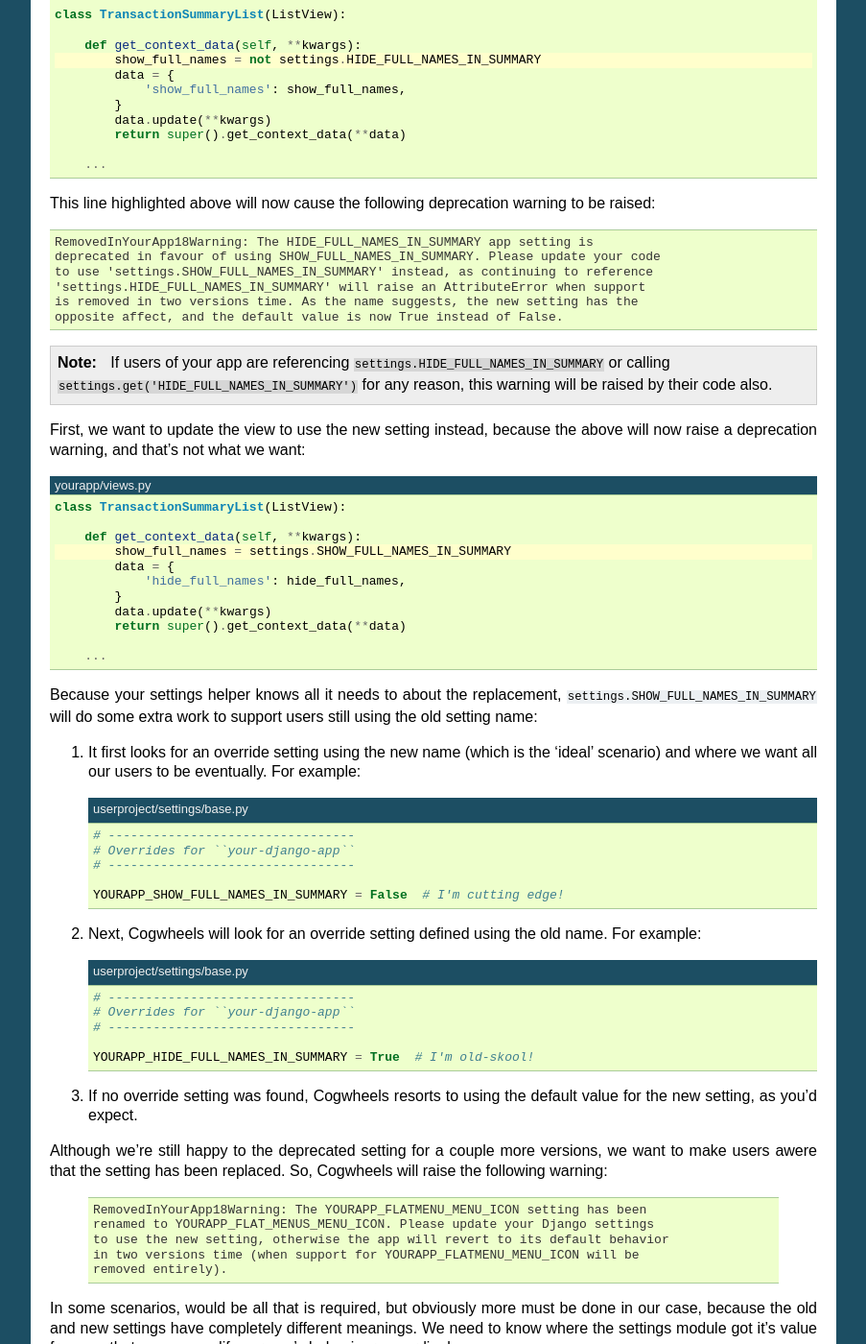
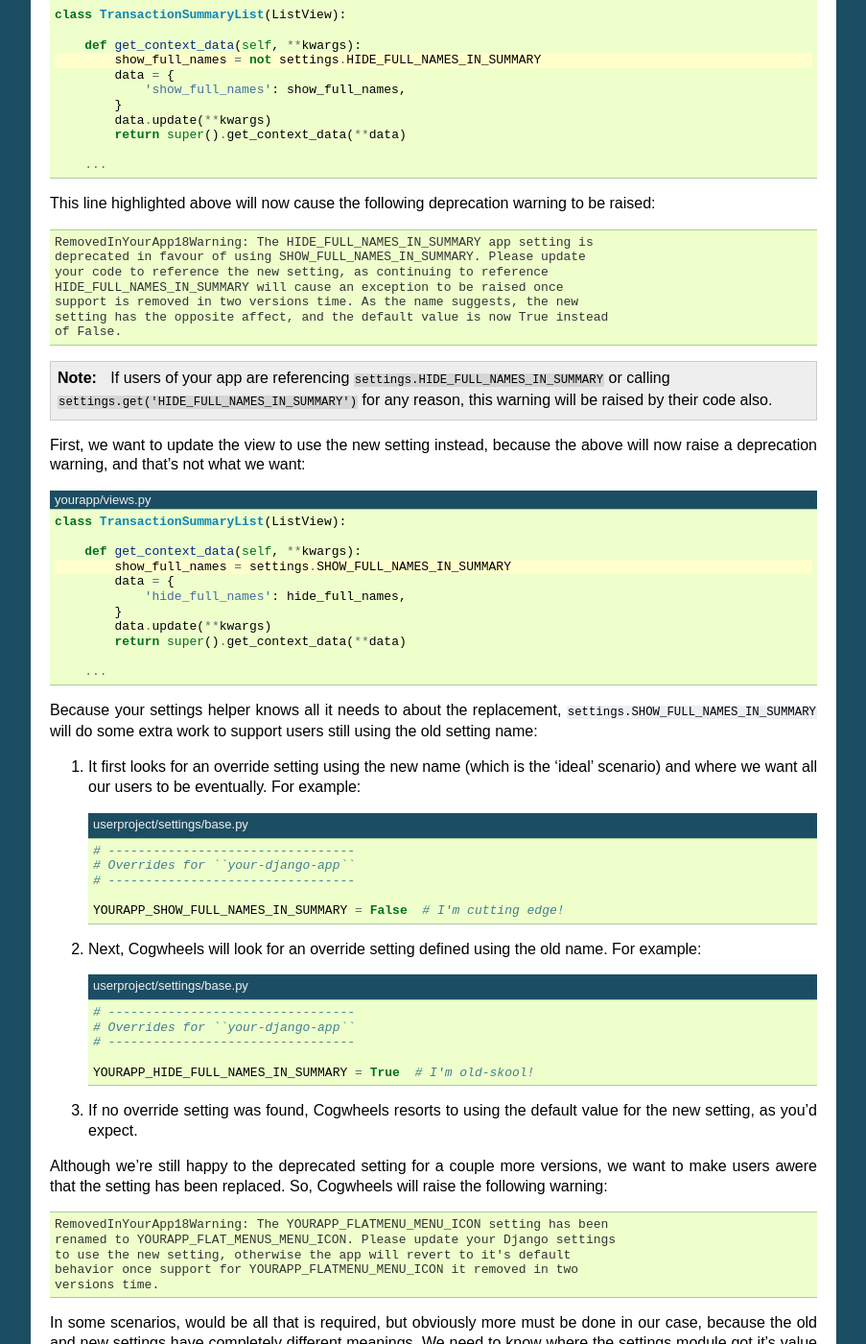
Before and after one commit to ababic/django-cogwheels, a Sphinx documentation site: the page built from docs/source/deprecating-app-settings/single-replacement-example.rst, in a window 1280 px wide and 1400 px high, scrolled down 2618 px. Shown: the whole window at 96% size, without its empty margins (198-1101 px from the left). Built offline with Sphinx 7.4.7, drawn with Linux system fonts in a browser that asks for light colours.

Commit message:
Update deprecation warning example text to match latest changes on master

```diff
--- a/docs/source/deprecating-app-settings/single-replacement-example.rst
+++ b/docs/source/deprecating-app-settings/single-replacement-example.rst
@@ -148,11 +148,12 @@ This line highlighted above will now cause the following deprecation warning to
 .. code-block:: console
 
     RemovedInYourApp18Warning: The HIDE_FULL_NAMES_IN_SUMMARY app setting is
-    deprecated in favour of using SHOW_FULL_NAMES_IN_SUMMARY. Please update your code
-    to use 'settings.SHOW_FULL_NAMES_IN_SUMMARY' instead, as continuing to reference
-    'settings.HIDE_FULL_NAMES_IN_SUMMARY' will raise an AttributeError when support
-    is removed in two versions time. As the name suggests, the new setting has the
-    opposite affect, and the default value is now True instead of False.
+    deprecated in favour of using SHOW_FULL_NAMES_IN_SUMMARY. Please update
+    your code to reference the new setting, as continuing to reference
+    HIDE_FULL_NAMES_IN_SUMMARY will cause an exception to be raised once
+    support is removed in two versions time. As the name suggests, the new
+    setting has the opposite affect, and the default value is now True instead
+    of False.
 
 .. NOTE:: If users of your app are referencing ``settings.HIDE_FULL_NAMES_IN_SUMMARY`` or calling ``settings.get('HIDE_FULL_NAMES_IN_SUMMARY')`` for any reason, this warning will be raised by their code also.
 
@@ -202,13 +203,13 @@ Because your settings helper knows all it needs to about the replacement, ``sett
 
 Although we’re still happy to the deprecated setting for a couple more versions, we want to make users awere that the setting has been replaced. So, Cogwheels will raise the following warning:
 
-    .. code-block:: console
+.. code-block:: console
 
-        RemovedInYourApp18Warning: The YOURAPP_FLATMENU_MENU_ICON setting has been
-        renamed to YOURAPP_FLAT_MENUS_MENU_ICON. Please update your Django settings
-        to use the new setting, otherwise the app will revert to its default behavior
-        in two versions time (when support for YOURAPP_FLATMENU_MENU_ICON will be
-        removed entirely).
+    RemovedInYourApp18Warning: The YOURAPP_FLATMENU_MENU_ICON setting has been
+    renamed to YOURAPP_FLAT_MENUS_MENU_ICON. Please update your Django settings
+    to use the new setting, otherwise the app will revert to it's default
+    behavior once support for YOURAPP_FLATMENU_MENU_ICON it removed in two
+    versions time.
 
 In some scenarios, would be all that is required, but obviously more must be done in our case, because the old and new settings have completely different meanings. We need to know where the settings module got it's value from, so that we can modify our app's behaviour accordingly.
 
```
Also changed, not shown: docs/source/deprecating-app-settings/rename-example.rst (+9 -10 lines).
